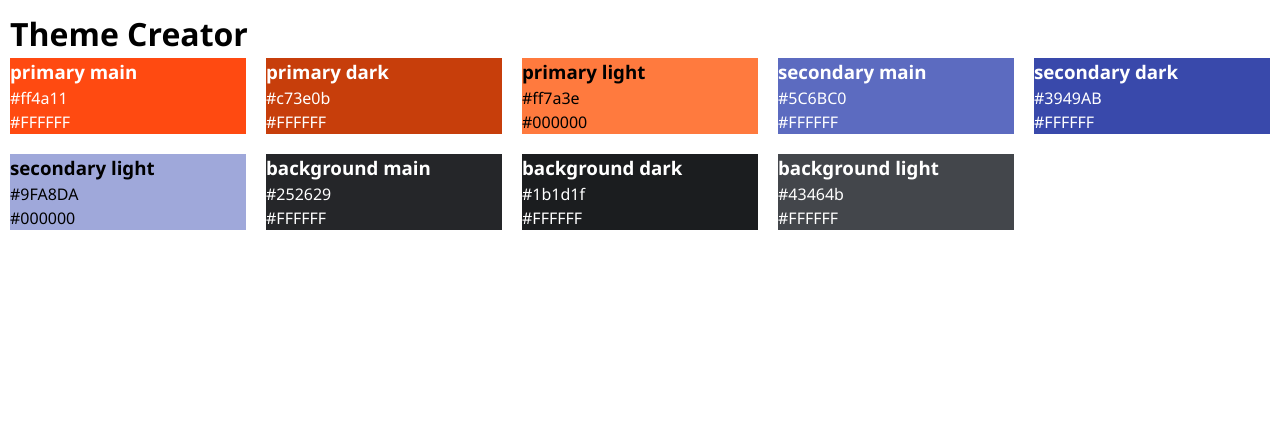
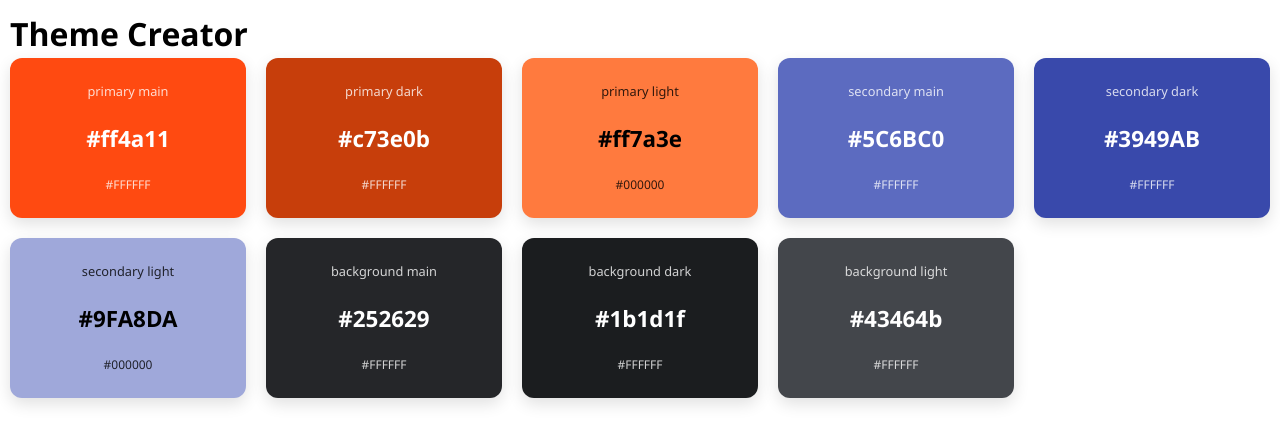
Before and after one commit to YssraChahine/recap-project-4, a React (Vite) app: page / in a window 1280 px wide. Shown: the top 444 px of the page. Built offline with nearby package versions, Linux system fonts and the light colour scheme.

Commit message:
feat: implement theme view with styled color cards

```diff
--- a/src/Components/Color/Color.css
+++ b/src/Components/Color/Color.css
@@ -1,11 +1,32 @@
 .color-card {
-  margin: 0px 10px;
-  padding: 5px;
+  display: flex;
+  flex-direction: column;
+  justify-content: space-between;
+  align-items: center;
+  text-align: center;
+  min-height: 160px;
+  padding: 24px;
+  border-radius: 12px;
+  box-shadow: 0 6px 16px rgba(0, 0, 0, 0.12);
+  transition: transform 0.2s ease, box-shadow 0.2s ease;
 }
 
-.color-card-headline {
-  display: inline;
-  padding: 2px 6px;
-  background: black;
-  color: white;
+.color-card:hover {
+  transform: scale(1.02);
+  box-shadow: 0 10px 24px rgba(0, 0, 0, 0.18);
 }
+
+.color-card__role {
+  font-size: 0.8rem;
+  opacity: 0.8;
+}
+
+.color-card__hex {
+  font-size: 1.4rem;
+  font-weight: 700;
+}
+
+.color-card__contrast {
+  font-size: 0.75rem;
+  opacity: 0.8;
+}
--- a/src/Components/Color/Color.jsx
+++ b/src/Components/Color/Color.jsx
@@ -2,9 +2,9 @@ import "./Color.css";
 
 
 export default function Color({ color }) {
-  return <article style={{backgroundColor:color.hex, color:color.contrastText}}>
-    <h3>{color.role}</h3>
-    <p>{color.hex}</p>
-    <p>{color.contrastText}</p>
+  return <article className="color-card" style={{backgroundColor:color.hex, color:color.contrastText}}>
+    <span className="color-card__role">{color.role}</span>
+    <span className="color-card__hex">{color.hex}</span>
+    <span className="color-card__contrast">{color.contrastText}</span>
   </article>
 }
```
